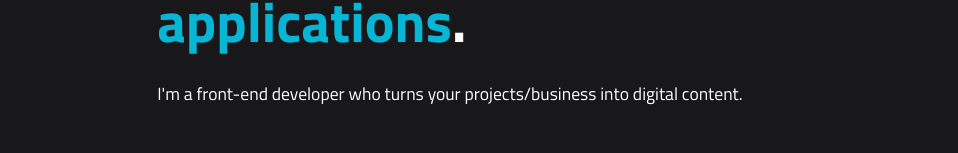
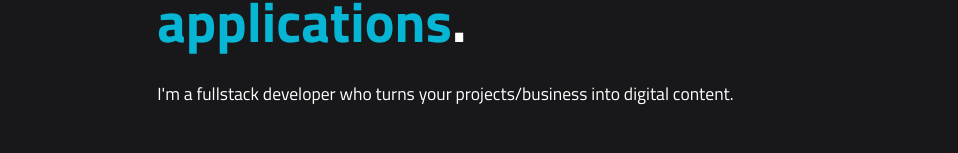
Before and after one commit to Canfry/website, a Next.js app: page / in a window 1280 px wide. Shown: the part 415-568 px from the top of the page, without its empty margins (161-1119 px from the left). Built offline with nearby package versions, Linux system fonts and the light colour scheme.

Commit message:
changing description in home page

```diff
--- a/pages/index.js
+++ b/pages/index.js
@@ -22,7 +22,7 @@ export default function Home() {
             I build <span>websites</span> and <span>web applications</span>.
           </h2>
           <p>
-            I&apos;m a front-end developer who turns your projects/business into
+            I&apos;m a fullstack developer who turns your projects/business into
             digital content.
           </p>
           <div className={styles.btnContainer}>
```
